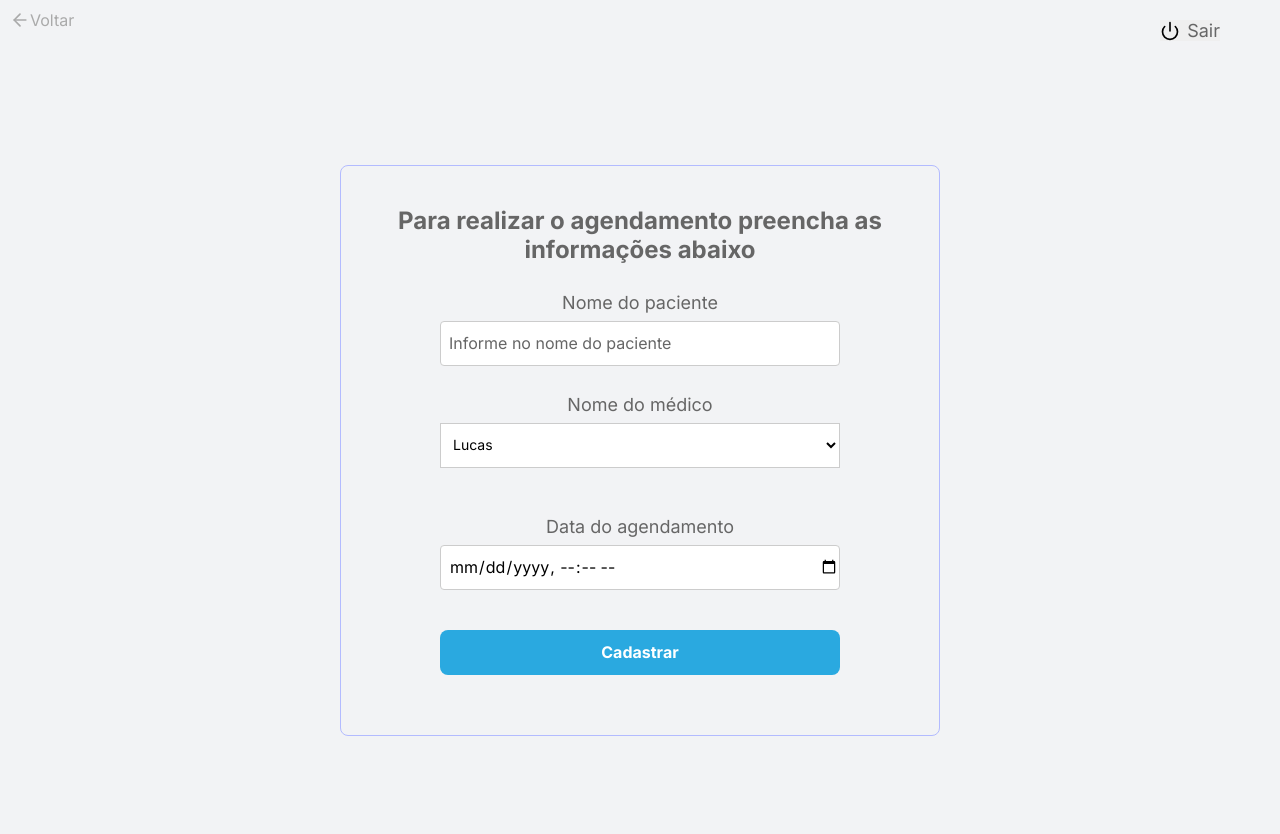
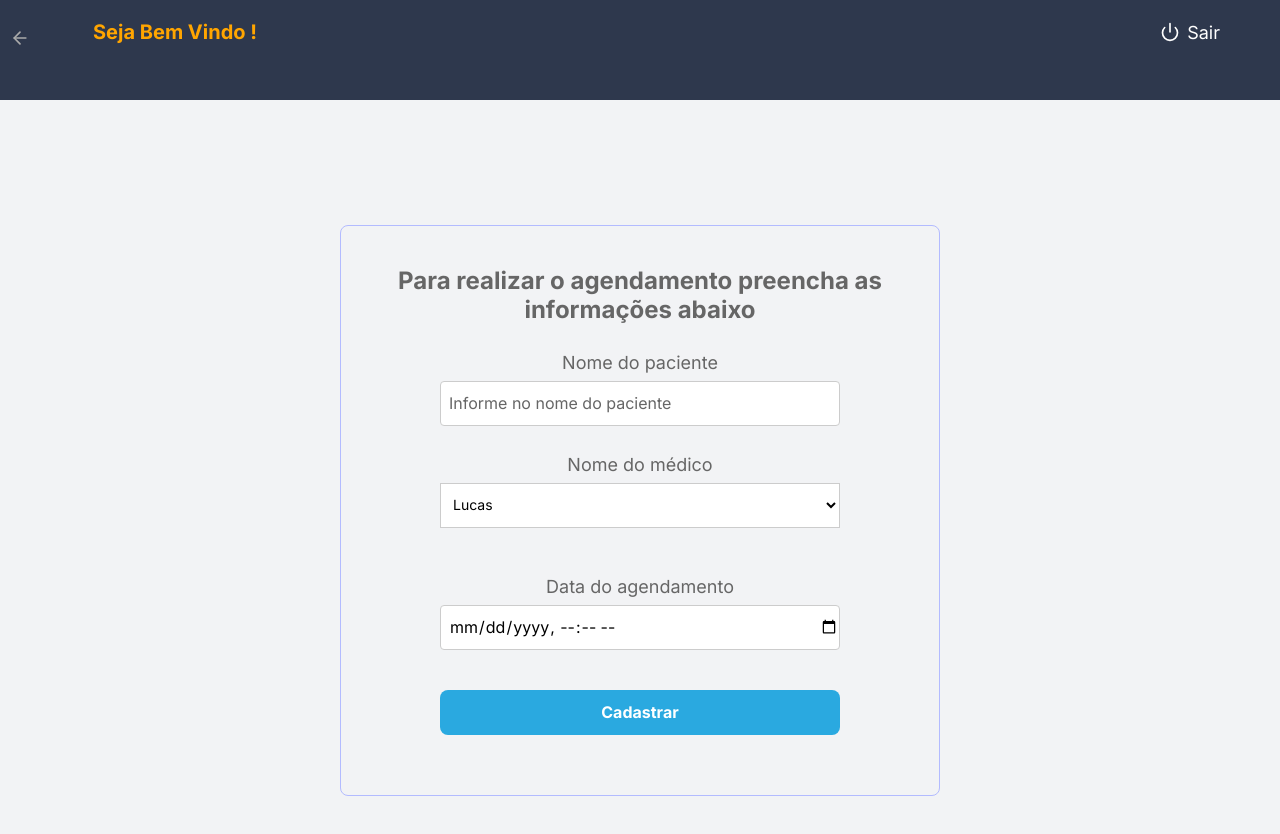
Before and after one commit to tem-saude/desafio-tem, a React (Create React App) app in the folder frontend/: page /register in a window 1280 px wide. Shown: the top 834 px of the page. Built offline with nearby package versions, Linux system fonts and the light colour scheme.

Commit message:
feat: add signOut method

```diff
--- a/frontend/src/components/Button/index.tsx
+++ b/frontend/src/components/Button/index.tsx
@@ -2,22 +2,25 @@ import React,{useCallback} from 'react';
 import {useHistory} from 'react-router-dom'
 import {toast} from 'react-toastify'
 import {FiPower} from 'react-icons/fi'
+import {useAuth} from '../../hooks/index'
 import {Exit} from './styles'
 
 const Button:React.FC  = () =>{
   const history = useHistory();
+  const {signOut} = useAuth();
 
   const handleExit = useCallback(() =>{
     toast.success('Obrigado, volte sempre!');
+
     setTimeout(() =>{
       history.push('/')
-
+      signOut()
     },1000)
-  }, [history])
+  }, [history, signOut])
   return(
     <Exit>
     <button type="button" onClick={handleExit}>
-    <FiPower size={20} color="##666666"/>
+    <FiPower size={20} color="#fff"/>
     <span> Sair</span>
     </button>
   </Exit>
--- a/frontend/src/components/Button/styles.ts
+++ b/frontend/src/components/Button/styles.ts
@@ -3,26 +3,27 @@ import * as colors from '../../config/colors'
 
 export const Exit = styled.div`
 
-
-position: absolute;
-top:20px;
-right: 60px;
 display:flex;
 align-items:center;
 width: 60px;
 justify-content:space-between;
 cursor: pointer;
+color:#fff;
 
 button{
+  background:transparent;
   width: 100%;
   border:0;
   display:flex;
   align-items:center;
   justify-content:space-between;
+  color:${colors.white};
+
   &:hover{
-  color:${colors.textHighlight};
+  filter: brightness(90%);
   span{
-    color:${colors.textHighlight};
+    color:${colors.white};
+
   }
 }
 
@@ -31,7 +32,7 @@ button{
 
 span{
   font-size: 18px;
-  color:${colors.text}
+  color:${colors.white}
 }
 
 
--- /dev/null
+++ b/frontend/src/components/Header/index.tsx
@@ -0,0 +1,24 @@
+import React from 'react';
+import {Container,Content} from "./styles"
+import Button from '../Button'
+import {useAuth} from '../../hooks'
+
+
+const Header: React.FC  = () =>{
+  const {userName} = useAuth()
+  return(
+    <>
+      <Container>
+      <div>
+        <Content>
+          <h1> Seja Bem Vindo {userName} ! </h1>
+        </Content>
+        <Button/>
+      </div>
+      </Container>
+    </>
+  )
+}
+
+
+export default Header;
--- /dev/null
+++ b/frontend/src/components/Header/styles.ts
@@ -0,0 +1,30 @@
+import styled from 'styled-components';
+import  * as colors from '../../config/colors'
+
+export const Container = styled.div`
+ width: 100%;
+ height: 100px;
+ background:${colors.title};
+ > div{
+   width: 100%;
+   max-width:1200px;
+   margin: 0 auto;
+   padding: 20px;
+   display: flex;
+   flex-direction:row;
+   justify-content:space-between;
+   align-items:center;
+ }
+`;
+
+export const Content = styled.div`
+
+ h1{
+   font-weight:600;
+   font-size: 20px;
+   color:#ccc;
+   width: 230px;
+   text-align:center;
+   color: orange;
+ }
+`
--- /dev/null
+++ b/frontend/src/hooks/index.tsx
@@ -0,0 +1,56 @@
+import React, {createContext, useContext, useCallback, useState} from 'react';
+
+
+
+interface AuthContextData{
+  addUser(name:string):void;
+  signOut(): void;
+  userName: string;
+}
+
+interface GlobalData{
+  name: string;
+}
+const AuthContext = createContext({} as AuthContextData)
+
+
+const AppProvider: React.FC = ({children}) =>{
+  const [data, setData] = useState(() =>{
+    const name = localStorage.getItem('@TemSaude:user')
+
+    if(name){
+      return { name };
+    }
+
+    return {} as GlobalData;
+  })
+
+  const addUser = useCallback((name:string) =>{
+    localStorage.setItem('@TemSaude:user',name );
+    setData({name})
+  }, [])
+
+  const signOut = useCallback(() =>{
+    localStorage.removeItem('@TemSaude:user')
+  },[])
+
+
+  return(
+    <>
+      <AuthContext.Provider value={{addUser, signOut, userName: data.name}}>
+        {children}
+      </AuthContext.Provider>
+    </>
+  )
+}
+
+function useAuth():AuthContextData{
+    const context = useContext(AuthContext);
+
+    if(!context){
+      throw new Error('useAuth must be used within and AuthProvider')
+    }
+    return context;
+}
+
+export { useAuth,  AppProvider}
--- a/frontend/src/pages/Home/index.tsx
+++ b/frontend/src/pages/Home/index.tsx
@@ -1,19 +1,22 @@
-import React  from 'react';
-import { Link} from 'react-router-dom';
-import ExitButton from '../../components/Button'
+import React from 'react';
+import { Link } from 'react-router-dom';
+import Header from '../../components/Header'
 
-import {Container,LeftContent,RightContent, Content} from './styles'
-import createAppointmentImage from '../../assets/createAppointment.png'
-import listAppointmentImage from '../../assets/listAppointment.png'
+import createAppointmentImage from '../../assets/createAppointment.png';
+import listAppointmentImage from '../../assets/listAppointment.png';
+import { Container, Content, LeftContent, RightContent } from './styles';
+
+
+
+
 
 
 const Home:React.FC  =() =>{
 
   return(
   <>
+    <Header/>
     <Container>
-      <ExitButton/>
-
         <h1> O que você deseja fazer? </h1>
        <Content>
         <LeftContent >
--- a/frontend/src/pages/Register/index.tsx
+++ b/frontend/src/pages/Register/index.tsx
@@ -2,19 +2,20 @@ import React from 'react';
 import {Link} from 'react-router-dom'
 import {FiArrowLeft} from 'react-icons/fi'
 import {Container, Form, Content} from './styles'
-import ExitButton from '../../components/Button'
+
+import Header from '../../components/Header'
 
 const Register:React.FC = () =>{
   return(
     <>
+      <Header/>
      <Content>
        <div>
          <Link to="/home">
-        <FiArrowLeft size={20}color="#aaa"/>
-         <span> Voltar</span>
+          <FiArrowLeft size={20}color="#aaa"/>
          </Link>
        </div>
-      <ExitButton/>
+
      </Content>
       <Container>
           <Form>
--- a/frontend/src/pages/Register/styles.ts
+++ b/frontend/src/pages/Register/styles.ts
@@ -123,6 +123,8 @@ button{
 
 export const Content = styled.div`
   padding: 10px;
+  position:absolute;
+  top: 18px;
   a{
     display:flex;
     align-items:center;
--- a/frontend/src/pages/Welcome/index.tsx
+++ b/frontend/src/pages/Welcome/index.tsx
@@ -1,13 +1,14 @@
 import React, { useState,useCallback} from 'react';
-import {useHistory} from 'react-router-dom'
+import {useHistory} from 'react-router-dom';
 import { toast } from 'react-toastify';
+import {useAuth} from '../../hooks/index'
 import { Container, Title, Error} from './styles';
 
 const Welcome:React.FC  = () =>{
   const history = useHistory()
   const [inputText, setInputText] = useState('')
   const [inputError, setInputError] = useState('')
-
+  const {addUser} = useAuth()
   const handleStart = useCallback(() =>{
     if(!inputText){
       setInputError('Por favor informe o nome do úsuario')
@@ -15,12 +16,13 @@ const Welcome:React.FC  = () =>{
     }
 
     toast.success(`Seja bem vindo ao sistema ${inputText}`)
+    setInputText('')
+    setInputError('')
+    addUser(inputText)
     setTimeout(() =>{
       history.push('/home')
-      setInputText('')
-      setInputError('')
     },2000)
-  },[ inputText, history])
+  },[ inputText, history, addUser])
 
   return(
     <Container hasError={!!inputError}>
```
Also changed, not shown: frontend/src/App.tsx (+7 -4 lines).
